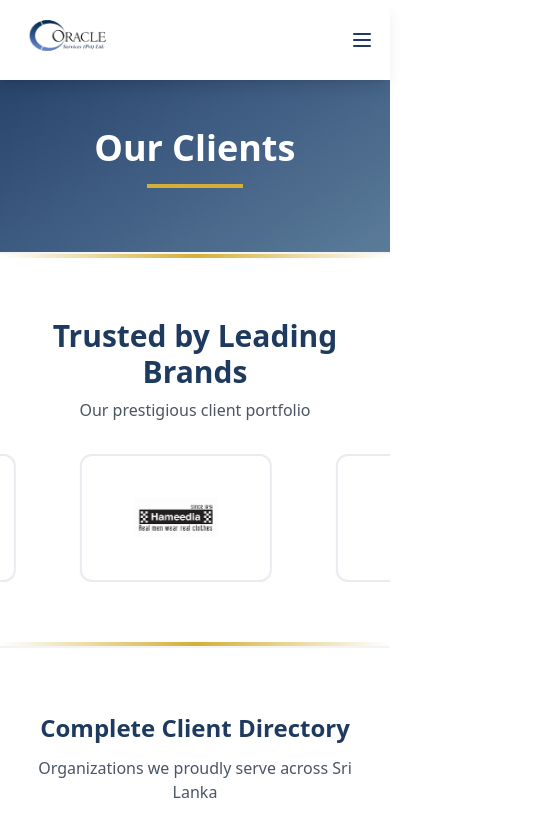
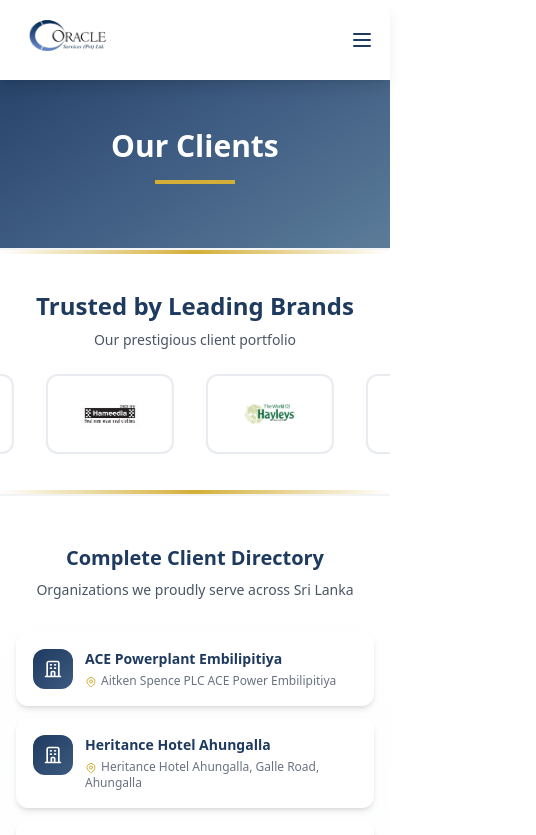
Before and after one commit to amaannn7/oracle-security, a Next.js app: page /clients in a window 390 px wide. Shown: the top 835 px of the page, 536 px wide, since content can reach past the window. Built offline with nearby package versions, Linux system fonts and the light colour scheme.

Commit message:
added some changes

```diff
--- a/app/clients/page.tsx
+++ b/app/clients/page.tsx
@@ -62,81 +62,81 @@
             {/* Hero Section */}
             <section className="pt-32 pb-16 bg-gradient-to-br from-[#1e3a5f] via-[#3d5a80] to-[#5b7c99]">
                 <div className="max-w-7xl mx-auto px-4 sm:px-6 lg:px-8 text-center">
-                    <h1 className="text-4xl md:text-5xl font-bold text-white mb-4">
+                    <h1 className="text-3xl sm:text-4xl md:text-5xl font-bold text-white mb-4">
                         <span className="inline-block animate-word-slide">Our</span>{" "}
                         <span className="inline-block animate-bounce-in animate-delay-200">Clients</span>
                     </h1>
-                    <div className="w-24 h-1 bg-[#d4af37] mx-auto animate-reveal-mask animate-delay-300"></div>
+                    <div className="w-20 sm:w-24 h-1 bg-[#d4af37] mx-auto animate-reveal-mask animate-delay-300"></div>
                 </div>
             </section>
 
             {/* Client Logos Marquee */}
-            <section className="py-16 bg-white relative overflow-hidden border-y-2 border-gray-100">
+            <section className="py-10 sm:py-16 bg-white relative overflow-hidden border-y-2 border-gray-100">
                 {/* Decorative Elements */}
                 <div className="absolute top-0 left-0 w-full h-1 bg-gradient-to-r from-transparent via-[#d4af37] to-transparent"></div>
                 <div className="absolute bottom-0 left-0 w-full h-1 bg-gradient-to-r from-transparent via-[#d4af37] to-transparent"></div>
 
-                <div className="max-w-7xl mx-auto px-4 sm:px-6 lg:px-8 mb-8">
-                    <h2 className="text-3xl font-bold text-center text-[#1e3a5f] mb-2">
+                <div className="max-w-7xl mx-auto px-4 sm:px-6 lg:px-8 mb-6 sm:mb-8">
+                    <h2 className="text-2xl sm:text-3xl font-bold text-center text-[#1e3a5f] mb-2">
                         Trusted by Leading Brands
                     </h2>
-                    <p className="text-center text-gray-600">Our prestigious client portfolio</p>
+                    <p className="text-center text-sm sm:text-base text-gray-600">Our prestigious client portfolio</p>
                 </div>
 
                 <div className="relative pointer-events-none">
                     <div className="marquee">
                         <div className="marquee-content pointer-events-none">
                             {/* First set of logos */}
-                            <div className="inline-flex items-center gap-16 px-8">
-                                <div className="flex items-center justify-center bg-white rounded-xl p-6 border-2 border-[#1e3a5f]/10 hover:border-[#d4af37] transition-all duration-300 w-48 h-32">
+                            <div className="inline-flex items-center gap-8 sm:gap-16 px-4 sm:px-8">
+                                <div className="flex items-center justify-center bg-white rounded-xl p-3 sm:p-6 border-2 border-[#1e3a5f]/10 hover:border-[#d4af37] transition-all duration-300 w-32 h-20 sm:w-48 sm:h-32">
                                     <img src="/fab.logo.jpg" alt="FAB" className="max-w-full max-h-full object-contain" />
                                 </div>
-                                <div className="flex items-center justify-center bg-white rounded-xl p-6 border-2 border-[#1e3a5f]/10 hover:border-[#d4af37] transition-all duration-300 w-48 h-32">
+                                <div className="flex items-center justify-center bg-white rounded-xl p-3 sm:p-6 border-2 border-[#1e3a5f]/10 hover:border-[#d4af37] transition-all duration-300 w-32 h-20 sm:w-48 sm:h-32">
                                     <img src="/fashion-bug.logo.png" alt="Fashion Bug" className="max-w-full max-h-full object-contain" />
                                 </div>
-                                <div className="flex items-center justify-center bg-white rounded-xl p-6 border-2 border-[#1e3a5f]/10 hover:border-[#d4af37] transition-all duration-300 w-48 h-32">
+                                <div className="flex items-center justify-center bg-white rounded-xl p-3 sm:p-6 border-2 border-[#1e3a5f]/10 hover:border-[#d4af37] transition-all duration-300 w-32 h-20 sm:w-48 sm:h-32">
                                     <img src="/hameedia.logo.png" alt="Hameedia" className="max-w-full max-h-full object-contain" />
                                 </div>
-                                <div className="flex items-center justify-center bg-white rounded-xl p-6 border-2 border-[#1e3a5f]/10 hover:border-[#d4af37] transition-all duration-300 w-48 h-32">
+                                <div className="flex items-center justify-center bg-white rounded-xl p-3 sm:p-6 border-2 border-[#1e3a5f]/10 hover:border-[#d4af37] transition-all duration-300 w-32 h-20 sm:w-48 sm:h-32">
                                     <img src="/hayleys.logo.png" alt="Hayleys" className="max-w-full max-h-full object-contain" />
                                 </div>
-                                <div className="flex items-center justify-center bg-white rounded-xl p-6 border-2 border-[#1e3a5f]/10 hover:border-[#d4af37] transition-all duration-300 w-48 h-32">
+                                <div className="flex items-center justify-center bg-white rounded-xl p-3 sm:p-6 border-2 border-[#1e3a5f]/10 hover:border-[#d4af37] transition-all duration-300 w-32 h-20 sm:w-48 sm:h-32">
                                     <img src="/Heritance_Kandalama_logo.png" alt="Heritance" className="max-w-full max-h-full object-contain" />
                                 </div>
-                                <div className="flex items-center justify-center bg-white rounded-xl p-6 border-2 border-[#1e3a5f]/10 hover:border-[#d4af37] transition-all duration-300 w-48 h-32">
+                                <div className="flex items-center justify-center bg-white rounded-xl p-3 sm:p-6 border-2 border-[#1e3a5f]/10 hover:border-[#d4af37] transition-all duration-300 w-32 h-20 sm:w-48 sm:h-32">
                                     <img src="/Port-City-BPO-logo.webp" alt="Port City" className="max-w-full max-h-full object-contain" />
                                 </div>
-                                <div className="flex items-center justify-center bg-white rounded-xl p-6 border-2 border-[#1e3a5f]/10 hover:border-[#d4af37] transition-all duration-300 w-48 h-32">
+                                <div className="flex items-center justify-center bg-white rounded-xl p-3 sm:p-6 border-2 border-[#1e3a5f]/10 hover:border-[#d4af37] transition-all duration-300 w-32 h-20 sm:w-48 sm:h-32">
                                     <img src="/aitken.logo.jpg" alt="Aitken Spence" className="max-w-full max-h-full object-contain" />
                                 </div>
-                                <div className="flex items-center justify-center bg-white rounded-xl p-6 border-2 border-[#1e3a5f]/10 hover:border-[#d4af37] transition-all duration-300 w-48 h-32">
+                                <div className="flex items-center justify-center bg-white rounded-xl p-3 sm:p-6 border-2 border-[#1e3a5f]/10 hover:border-[#d4af37] transition-all duration-300 w-32 h-20 sm:w-48 sm:h-32">
                                     <img src="/amethyst.logo.jpg" alt="Amethyst" className="max-w-full max-h-full object-contain" />
                                 </div>
                             </div>
                             {/* Duplicate set for seamless loop */}
-                            <div className="inline-flex items-center gap-16 px-8">
-                                <div className="flex items-center justify-center bg-white rounded-xl p-6 border-2 border-[#1e3a5f]/10 hover:border-[#d4af37] transition-all duration-300 w-48 h-32">
+                            <div className="inline-flex items-center gap-8 sm:gap-16 px-4 sm:px-8">
+                                <div className="flex items-center justify-center bg-white rounded-xl p-3 sm:p-6 border-2 border-[#1e3a5f]/10 hover:border-[#d4af37] transition-all duration-300 w-32 h-20 sm:w-48 sm:h-32">
                                     <img src="/fab.logo.jpg" alt="FAB" className="max-w-full max-h-full object-contain" />
                                 </div>
-                                <div className="flex items-center justify-center bg-white rounded-xl p-6 border-2 border-[#1e3a5f]/10 hover:border-[#d4af37] transition-all duration-300 w-48 h-32">
+                                <div className="flex items-center justify-center bg-white rounded-xl p-3 sm:p-6 border-2 border-[#1e3a5f]/10 hover:border-[#d4af37] transition-all duration-300 w-32 h-20 sm:w-48 sm:h-32">
                                     <img src="/fashion-bug.logo.png" alt="Fashion Bug" className="max-w-full max-h-full object-contain" />
                                 </div>
-                                <div className="flex items-center justify-center bg-white rounded-xl p-6 border-2 border-[#1e3a5f]/10 hover:border-[#d4af37] transition-all duration-300 w-48 h-32">
+                                <div className="flex items-center justify-center bg-white rounded-xl p-3 sm:p-6 border-2 border-[#1e3a5f]/10 hover:border-[#d4af37] transition-all duration-300 w-32 h-20 sm:w-48 sm:h-32">
                                     <img src="/hameedia.logo.png" alt="Hameedia" className="max-w-full max-h-full object-contain" />
                                 </div>
-                                <div className="flex items-center justify-center bg-white rounded-xl p-6 border-2 border-[#1e3a5f]/10 hover:border-[#d4af37] transition-all duration-300 w-48 h-32">
+                                <div className="flex items-center justify-center bg-white rounded-xl p-3 sm:p-6 border-2 border-[#1e3a5f]/10 hover:border-[#d4af37] transition-all duration-300 w-32 h-20 sm:w-48 sm:h-32">
                                     <img src="/hayleys.logo.png" alt="Hayleys" className="max-w-full max-h-full object-contain" />
                                 </div>
-                                <div className="flex items-center justify-center bg-white rounded-xl p-6 border-2 border-[#1e3a5f]/10 hover:border-[#d4af37] transition-all duration-300 w-48 h-32">
+                                <div className="flex items-center justify-center bg-white rounded-xl p-3 sm:p-6 border-2 border-[#1e3a5f]/10 hover:border-[#d4af37] transition-all duration-300 w-32 h-20 sm:w-48 sm:h-32">
                                     <img src="/Heritance_Kandalama_logo.png" alt="Heritance" className="max-w-full max-h-full object-contain" />
                                 </div>
-                                <div className="flex items-center justify-center bg-white rounded-xl p-6 border-2 border-[#1e3a5f]/10 hover:border-[#d4af37] transition-all duration-300 w-48 h-32">
+                                <div className="flex items-center justify-center bg-white rounded-xl p-3 sm:p-6 border-2 border-[#1e3a5f]/10 hover:border-[#d4af37] transition-all duration-300 w-32 h-20 sm:w-48 sm:h-32">
                                     <img src="/Port-City-BPO-logo.webp" alt="Port City" className="max-w-full max-h-full object-contain" />
                                 </div>
-                                <div className="flex items-center justify-center bg-white rounded-xl p-6 border-2 border-[#1e3a5f]/10 hover:border-[#d4af37] transition-all duration-300 w-48 h-32">
+                                <div className="flex items-center justify-center bg-white rounded-xl p-3 sm:p-6 border-2 border-[#1e3a5f]/10 hover:border-[#d4af37] transition-all duration-300 w-32 h-20 sm:w-48 sm:h-32">
                                     <img src="/aitken.logo.jpg" alt="Aitken Spence" className="max-w-full max-h-full object-contain" />
                                 </div>
-                                <div className="flex items-center justify-center bg-white rounded-xl p-6 border-2 border-[#1e3a5f]/10 hover:border-[#d4af37] transition-all duration-300 w-48 h-32">
+                                <div className="flex items-center justify-center bg-white rounded-xl p-3 sm:p-6 border-2 border-[#1e3a5f]/10 hover:border-[#d4af37] transition-all duration-300 w-32 h-20 sm:w-48 sm:h-32">
                                     <img src="/amethyst.logo.jpg" alt="Amethyst" className="max-w-full max-h-full object-contain" />
                                 </div>
                             </div>
@@ -146,25 +146,25 @@
             </section>
 
             {/* Clients List */}
-            <section className="py-16 bg-gradient-to-b from-white to-[#e8eef4]">
+            <section className="py-12 sm:py-16 bg-gradient-to-b from-white to-[#e8eef4]">
                 <div className="max-w-7xl mx-auto px-4 sm:px-6 lg:px-8">
-                    <div className="text-center mb-10">
-                        <h2 className="text-2xl sm:text-3xl font-bold text-[#1e3a5f] mb-3">Complete Client Directory</h2>
-                        <p className="text-gray-600">Organizations we proudly serve across Sri Lanka</p>
+                    <div className="text-center mb-8 sm:mb-10">
+                        <h2 className="text-xl sm:text-2xl md:text-3xl font-bold text-[#1e3a5f] mb-2 sm:mb-3">Complete Client Directory</h2>
+                        <p className="text-sm sm:text-base text-gray-600">Organizations we proudly serve across Sri Lanka</p>
                     </div>
-                    <div className="grid sm:grid-cols-2 lg:grid-cols-3 gap-4">
+                    <div className="grid grid-cols-1 sm:grid-cols-2 lg:grid-cols-3 gap-3 sm:gap-4">
                         {clients.map((client, index) => (
-                            <div key={index} className="group bg-white p-5 rounded-xl shadow-md hover:shadow-xl transition-all duration-300 border border-transparent hover:border-[#d4af37]/30 hover:-translate-y-1">
-                                <div className="flex items-start gap-4">
-                                    <div className="flex-shrink-0 w-12 h-12 bg-gradient-to-br from-[#1e3a5f] to-[#3d5a80] rounded-xl flex items-center justify-center group-hover:scale-110 transition-transform">
-                                        <svg className="w-6 h-6 text-white" fill="none" stroke="currentColor" viewBox="0 0 24 24">
+                            <div key={index} className="group bg-white p-4 sm:p-5 rounded-xl shadow-md hover:shadow-xl transition-all duration-300 border border-transparent hover:border-[#d4af37]/30 hover:-translate-y-1">
+                                <div className="flex items-start gap-3 sm:gap-4">
+                                    <div className="flex-shrink-0 w-10 h-10 sm:w-12 sm:h-12 bg-gradient-to-br from-[#1e3a5f] to-[#3d5a80] rounded-xl flex items-center justify-center group-hover:scale-110 transition-transform">
+                                        <svg className="w-5 h-5 sm:w-6 sm:h-6 text-white" fill="none" stroke="currentColor" viewBox="0 0 24 24">
                                             <path strokeLinecap="round" strokeLinejoin="round" strokeWidth={2} d="M19 21V5a2 2 0 00-2-2H7a2 2 0 00-2 2v16m14 0h2m-2 0h-5m-9 0H3m2 0h5M9 7h1m-1 4h1m4-4h1m-1 4h1m-5 10v-5a1 1 0 011-1h2a1 1 0 011 1v5m-4 0h4" />
                                         </svg>
                                     </div>
                                     <div className="flex-1 min-w-0">
-                                        <h3 className="font-semibold text-[#1e3a5f] text-sm sm:text-base mb-1 truncate group-hover:text-[#d4af37] transition-colors">{client.name}</h3>
+                                        <h3 className="font-semibold text-[#1e3a5f] text-sm sm:text-base mb-1 line-clamp-2 group-hover:text-[#d4af37] transition-colors">{client.name}</h3>
                                         <p className="text-xs sm:text-sm text-gray-500 line-clamp-2">
-                                            <svg className="w-3 h-3 inline mr-1 text-[#d4af37]" fill="none" stroke="currentColor" viewBox="0 0 24 24">
+                                            <svg className="w-3 h-3 inline mr-1 flex-shrink-0 text-[#d4af37]" fill="none" stroke="currentColor" viewBox="0 0 24 24">
                                                 <path strokeLinecap="round" strokeLinejoin="round" strokeWidth={2} d="M17.657 16.657L13.414 20.9a1.998 1.998 0 01-2.827 0l-4.244-4.243a8 8 0 1111.314 0z" />
                                                 <path strokeLinecap="round" strokeLinejoin="round" strokeWidth={2} d="M15 11a3 3 0 11-6 0 3 3 0 016 0z" />
                                             </svg>
```
